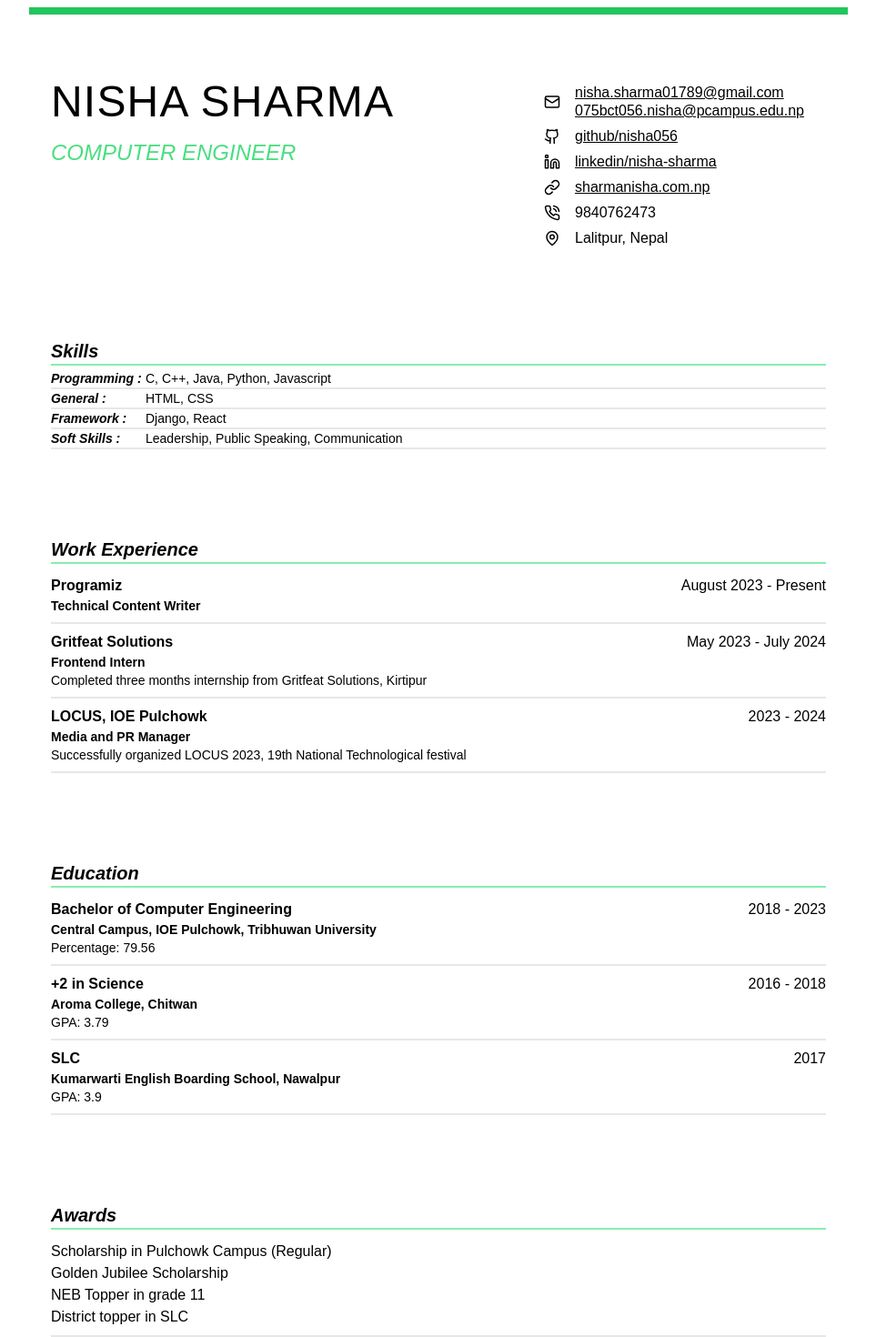
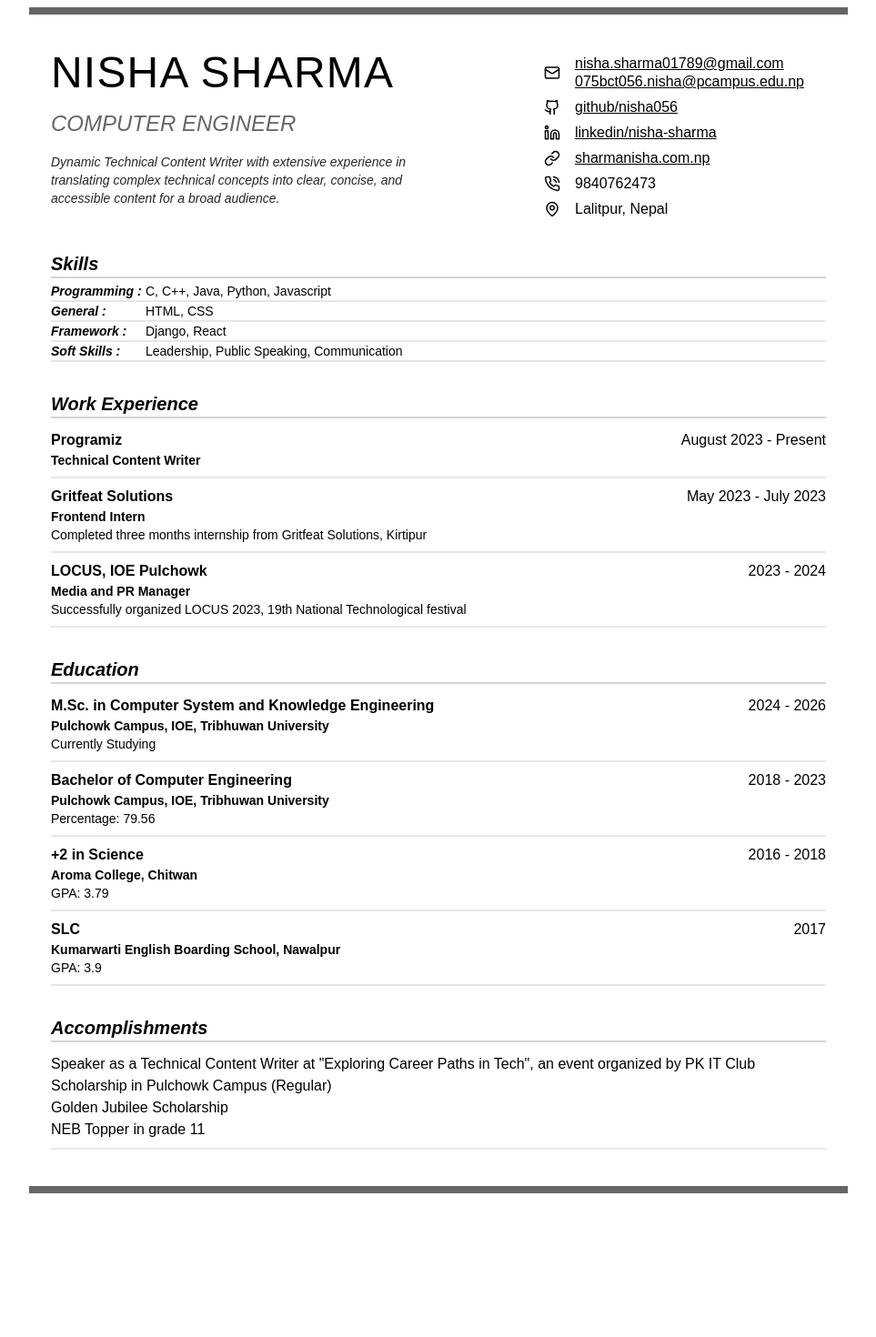
Before and after one commit to nisha056/mero-project, a React (Create React App) app: page /resume in a window 1280 px wide. Shown: the part 40-1510 px from the top of the page at 91% size, without its empty margins (158-1121 px from the left). After the commit the page ends 1400 px from the top, so only its background shows below. Built offline with nearby package versions, Linux system fonts and the light colour scheme; the HTML template or start-up script is replaced by a standard one.

Commit message:
update resume

```diff
--- a/src/components/resume.js
+++ b/src/components/resume.js
@@ -7,15 +7,20 @@ const Resume = () => {
   }, []);
   return (
     <div className="w-full min-h-screen p-5 bg-white">
-      <div className="w-[900px] p-4 mx-auto border-y-8 border-green-500">
-        <div className="py-5 flex justify-between">
+      <div className="w-[900px] p-4 mx-auto border-y-8 border-[#666]">
+        <div className="py-3 flex justify-between">
           <div className="w-1/2">
             <h1 className="uppercase text-5xl font-medium tracking-wide">
               Nisha Sharma
             </h1>
-            <h3 className="uppercase text-2xl italic pt-3 font-normal text-green-400">
+            <h3 className="uppercase text-2xl italic pt-3 font-normal text-[#666]">
               Computer Engineer
             </h3>
+            <p className="text-sm py-3 italic opacity-85">
+              Dynamic Technical Content Writer with extensive experience in
+              translating complex technical concepts into clear, concise, and
+              accessible content for a broad audience.
+            </p>
           </div>
           <div className="w-[310px] text-base leading-tight">
             <div className="flex gap-3 items-center py-1">
@@ -84,8 +89,8 @@ const Resume = () => {
             </div>
           </div>
         </div>
-        <div className="py-5">
-          <h2 className=" italic text-xl font-bold text-freen-400 mb-1 border-b-2 border-green-300">
+        <div className="py-3">
+          <h2 className=" italic text-xl font-bold mb-1 border-b-2 border-gray-300">
             Skills
           </h2>
           <div className="border-b-2 border-[#e7e7e7] flex gap-1 items-center">
@@ -115,8 +120,8 @@ const Resume = () => {
             </p>
           </div>
         </div>
-        <div className="py-5">
-          <h2 className=" italic text-xl font-bold mb-1 border-b-2 border-green-300">
+        <div className="py-3">
+          <h2 className=" italic text-xl font-bold mb-1 border-b-2 border-gray-300">
             Work Experience
           </h2>
           <div className="border-b-2 border-[#e7e7e7] py-2">
@@ -132,7 +137,7 @@ const Resume = () => {
           <div className="border-b-2 border-[#e7e7e7] py-2">
             <div className="flex justify-between">
               <h3 className="text-base font-bold">Gritfeat Solutions</h3>
-              <h3 className="text-base font-medium">May 2023 - July 2024</h3>
+              <h3 className="text-base font-medium">May 2023 - July 2023</h3>
             </div>
             <p className="text-sm font-bold">Frontend Intern</p>
             <p className="text-sm">
@@ -152,10 +157,23 @@ const Resume = () => {
             </p>
           </div>
         </div>
-        <div className="py-5">
-          <h2 className=" italic text-xl font-bold mb-1 border-b-2 border-green-300">
+        <div className="py-3">
+          <h2 className=" italic text-xl font-bold mb-1 border-b-2 border-gray-300">
             Education
           </h2>
+          <div className="border-b-2 border-[#e7e7e7] py-2">
+            <div className="flex justify-between">
+              <h3 className="text-base font-bold">
+                M.Sc. in Computer System and Knowledge Engineering
+              </h3>
+              <h3 className="text-base font-medium">2024 - 2026</h3>
+            </div>
+            <p className="text-sm font-bold">
+              Pulchowk Campus, IOE, Tribhuwan University
+            </p>
+            <p className="text-sm">Currently Studying</p>
+          </div>
+
           <div className="border-b-2 border-[#e7e7e7] py-2">
             <div className="flex justify-between">
               <h3 className="text-base font-bold">
@@ -164,7 +182,7 @@ const Resume = () => {
               <h3 className="text-base font-medium">2018 - 2023</h3>
             </div>
             <p className="text-sm font-bold">
-              Central Campus, IOE Pulchowk, Tribhuwan University
+              Pulchowk Campus, IOE, Tribhuwan University
             </p>
             <p className="text-sm">Percentage: 79.56</p>
           </div>
@@ -187,11 +205,16 @@ const Resume = () => {
             <p className="text-sm">GPA: 3.9</p>
           </div>
         </div>
-        <div className="py-5">
-          <h2 className=" italic text-xl font-bold mb-1 border-b-2 border-green-300">
-            Awards
+        <div className="py-3">
+          <h2 className=" italic text-xl font-bold mb-1 border-b-2 border-gray-300">
+            Accomplishments
           </h2>
           <div className="border-b-2 border-[#e7e7e7] py-2">
+            <h3 className="text-base font-medium">
+              Speaker as a Technical Content Writer at "Exploring Career Paths
+              in Tech", an event organized by PK IT Club
+            </h3>
+
             <h3 className="text-base font-medium">
               Scholarship in Pulchowk Campus (Regular)
             </h3>
@@ -199,7 +222,7 @@ const Resume = () => {
               Golden Jubilee Scholarship
             </h3>
             <h3 className="text-base font-medium">NEB Topper in grade 11</h3>
-            <h3 className="text-base font-medium">District topper in SLC</h3>
+
           </div>
         </div>
       </div>
```
